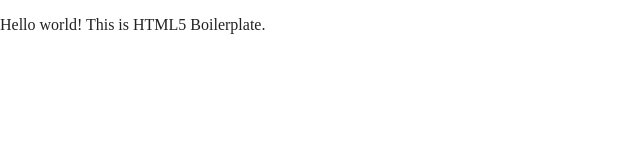
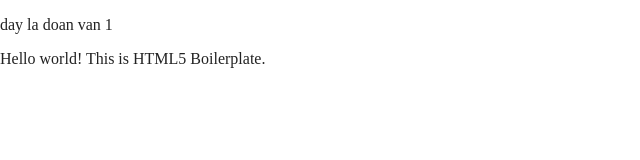
Before and after one commit to thanhtran6916/M1_git_-file2, a website built with Parcel: page index.html in a window 1280 px wide. Shown: the whole page, without its empty margins (0-640 px from the left). Built offline with nearby package versions, Linux system fonts and the light colour scheme.

Commit message:
them the p trong index.html

```diff
--- a/index.html
+++ b/index.html
@@ -23,6 +23,7 @@
 </head>
 
 <body>
+  <p>day la doan van 1</p>
 
   <!-- Add your site or application content here -->
   <p>Hello world! This is HTML5 Boilerplate.</p>
```
